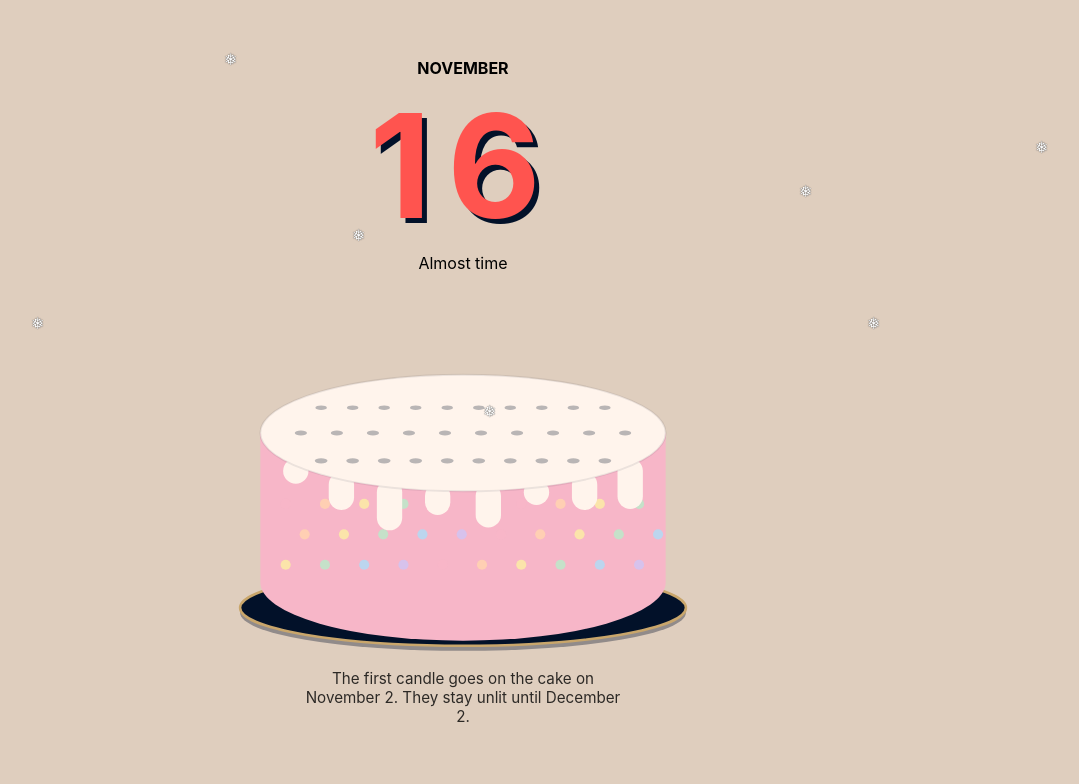
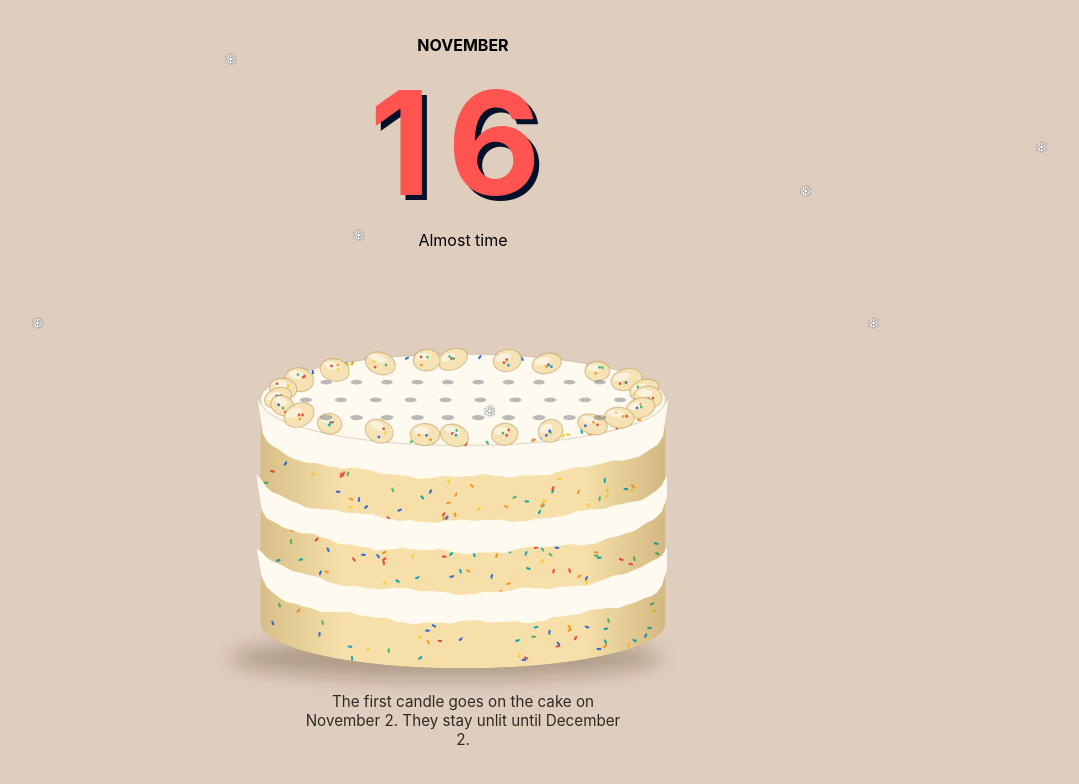
Before and after one commit to josue-rojas/advent-calendar, a React (Create React App) app: page / in a window 1280 px wide. Shown: the top 784 px of the page, without its empty margins (177-1256 px from the left). Built offline with nearby package versions, Linux system fonts and the light colour scheme.

Commit message:
change cake

```diff
--- a/src/Cake.css
+++ b/src/Cake.css
@@ -19,12 +19,12 @@
   opacity: 0.8;
 }
 
-.plate { fill: rgba(2, 17, 41, 0.35); }
-.plateRim { fill: rgb(2, 17, 41); stroke: #c9a66b; stroke-width: 2; }
-.sponge { fill: #f7b6c8; }
-.dot { opacity: 0.9; }
-.frosting { fill: #fff4ec; }
-.frostingEdge { fill: none; stroke: rgba(2, 17, 41, 0.08); stroke-width: 1.5; }
+.shadow { fill: rgba(60, 40, 10, 0.28); }
+.sponge { fill: #f6dfa8; }
+.frosting { fill: #fffaf0; }
+.frostingEdge { fill: none; stroke: rgba(120, 90, 40, 0.14); stroke-width: 1.2; }
+.crumb { fill: #f5e3b6; stroke: rgba(170, 128, 58, 0.4); stroke-width: 0.9; }
+.crumbShine { fill: rgba(255, 255, 255, 0.55); }
 
 .hole { fill: rgba(2, 17, 41, 0.28); }
 .currentRing { fill: none; stroke: rgb(255, 84, 79); stroke-width: 1.6; }
--- a/src/Cake.tsx
+++ b/src/Cake.tsx
@@ -4,17 +4,18 @@ import { RunwayDay, startOfDay } from './dates';
 
 const WAX = ['#f7b6c8', '#ffd2b0', '#fbe9a6', '#bfe6c9', '#b5d8f2', '#d3c3f0'];
 
-// Geometry (SVG user units, viewBox 0 0 360 300). The cake top is an ellipse centered at (180, 120).
+// Geometry (SVG user units, viewBox 0 0 360 336). The cake top is an ellipse centered at (180, 112).
 const CX = 180;
-const TOP_Y = 120;
+const TOP_Y = 112;
 const RX = 160;
-const RY = 46;
+const RY = 36;
+const BOTTOM_Z = 288; // height (at the cake's centerline) of the bottom edge
 const PER_ROW = 10;
 // Three rows of ten candles: back, middle, front. Rows nearer the front are a touch bigger.
 const ROWS = [
-  { y: 100, half: 112, scale: 0.9 },
-  { y: 120, half: 128, scale: 0.96 },
-  { y: 142, half: 112, scale: 1 },
+  { y: 98, half: 108, scale: 0.9 },
+  { y: 112, half: 124, scale: 0.96 },
+  { y: 126, half: 108, scale: 1 },
 ];
 
 function slot(n: number) {
@@ -24,19 +25,102 @@ function slot(n: number) {
   return { x: CX - half + (2 * half * col) / (PER_ROW - 1), y, scale };
 }
 
-function rimY(x: number) {
+// ---- The cake itself: a naked confetti cake (speckled sponge, thick uneven cream, crumb ring) ----
+
+/** y of the front edge of a horizontal slice of the cylinder at height z, at x. */
+function frontY(z: number, x: number) {
   const t = (x - CX) / RX;
-  return TOP_Y + RY * Math.sqrt(Math.max(0, 1 - t * t));
+  return z + RY * Math.sqrt(Math.max(0, 1 - t * t));
 }
 
-// Static decoration, computed once.
-const DRIPS = [48, 84, 122, 160, 200, 238, 276, 312].map((x, i) => ({ x, h: 14 + ((i * 7) % 5) * 5 }));
-const DOTS: { x: number; y: number; c: number }[] = [];
-[176, 200, 224].forEach((y, r) => {
-  for (let i = 0; i < 10; i++) {
-    DOTS.push({ x: 40 + i * 31 + (r % 2 ? 15 : 0), y, c: (i + r) % WAX.length });
+function wobble(x: number, seed: number, amp: number) {
+  return amp * (0.55 * Math.sin(x * 0.07 + seed) + 0.3 * Math.sin(x * 0.19 + seed * 2.3) + 0.15 * Math.sin(x * 0.43 + seed * 5.1));
+}
+
+/** A band of cream between heights z1 and z2 with hand-spread, uneven edges and rounded ends. */
+function bandPath(z1: number, z2: number, seed: number, ampUp: number, ampLo: number, squish: number) {
+  const xs: number[] = [];
+  for (let x = CX - RX - squish; x <= CX + RX + squish + 0.1; x += 4) xs.push(x);
+  // Thickness eases to zero at the very ends so the cream bulges out and closes in a round cap.
+  const thick = (x: number) => {
+    const t = Math.min(1, Math.abs(x - CX) / (RX + squish));
+    return Math.sqrt(1 - Math.pow(t, 60));
+  };
+  const up = xs.map((x) => `${x.toFixed(1)} ${(frontY(z1, x) + wobble(x, seed, ampUp)).toFixed(1)}`);
+  const lo = xs
+    .slice()
+    .reverse()
+    .map((x) => `${x.toFixed(1)} ${(frontY(z1 + (z2 - z1) * thick(x), x) + wobble(x, seed + 9, ampLo) * thick(x)).toFixed(1)}`);
+  return `M${up.join(' L')} L${lo.join(' L')} Z`;
+}
+
+function rng(seed: number) {
+  let a = seed;
+  return () => {
+    a = (a + 0x6d2b79f5) | 0;
+    let t = Math.imul(a ^ (a >>> 15), 1 | a);
+    t = (t + Math.imul(t ^ (t >>> 7), 61 | t)) ^ t;
+    return ((t ^ (t >>> 14)) >>> 0) / 4294967296;
+  };
+}
+
+const CONFETTI = ['#e8503f', '#16a9b8', '#3b6fd6', '#f39a2b', '#f6cf3a', '#4fb872'];
+
+interface Sprinkle { x: number; y: number; a: number; c: string; w: number; h: number }
+
+const BODY_SPRINKLES: Sprinkle[] = (() => {
+  const r = rng(30);
+  const out: Sprinkle[] = [];
+  for (let i = 0; i < 200; i++) {
+    const x = 24 + r() * 312;
+    const z = 140 + r() * (BOTTOM_Z - 142);
+    out.push({ x, y: frontY(z, x), a: r() * 180, c: CONFETTI[Math.floor(r() * CONFETTI.length)], w: 1.7, h: 3.8 });
   }
-});
+  return out;
+})();
+
+const TOP_SPRINKLES: Sprinkle[] = (() => {
+  const r = rng(7);
+  const out: Sprinkle[] = [];
+  for (let i = 0; i < 40; i++) {
+    const ang = r() * Math.PI * 2;
+    const k = 0.9 + r() * 0.08;
+    out.push({ x: CX + Math.cos(ang) * RX * k, y: TOP_Y + Math.sin(ang) * RY * k, a: r() * 180, c: CONFETTI[Math.floor(r() * CONFETTI.length)], w: 1.7, h: 3.6 });
+  }
+  return out;
+})();
+
+const CRUMBS = (() => {
+  const r = rng(11);
+  const n = 24;
+  const list = [];
+  for (let i = 0; i < n; i++) {
+    const ang = ((i + (r() - 0.5) * 0.5) / n) * Math.PI * 2;
+    const x = CX + Math.cos(ang) * (RX - 14);
+    const y = TOP_Y - 2 + Math.sin(ang) * (RY - 6);
+    const rx = 9.5 + r() * 3;
+    const ry = 7.5 + r() * 2.2;
+    const rot = (r() - 0.5) * 50;
+    const specks = [0, 1, 2].map(() => ({ dx: (r() - 0.5) * rx, dy: (r() - 0.5) * ry, c: CONFETTI[Math.floor(r() * CONFETTI.length)] }));
+    list.push({ x, y, rx, ry, rot, specks });
+  }
+  return list.sort((a, b) => a.y - b.y); // back to front so the near crumbs overlap the far ones
+})();
+
+const LIP = bandPath(TOP_Y, 137, 1.3, 0, 2.4, 2);
+const BAND_1 = bandPath(172, 196, 4.1, 2.2, 2.6, 3);
+const BAND_2 = bandPath(228, 252, 7.7, 2.4, 2.6, 3);
+const BODY = `M${CX - RX} ${TOP_Y} A${RX} ${RY} 0 0 0 ${CX + RX} ${TOP_Y} V${BOTTOM_Z} A${RX} ${RY} 0 0 1 ${CX - RX} ${BOTTOM_Z} Z`;
+
+function Sprinkles({ list }: { list: Sprinkle[] }) {
+  return (
+    <>
+      {list.map((s, i) => (
+        <rect key={i} x={s.x - s.w / 2} y={s.y - s.h / 2} width={s.w} height={s.h} rx={s.w / 2} fill={s.c} transform={`rotate(${s.a.toFixed(0)} ${s.x.toFixed(1)} ${s.y.toFixed(1)})`} />
+      ))}
+    </>
+  );
+}
 
 interface CakeProps {
   days: RunwayDay[];
@@ -70,23 +154,52 @@ function Cake({ days, through, finale, lit, currentKey, onSelect }: CakeProps) {
 
   return (
     <div className={`cake ${lit ? 'lit' : ''}`}>
-      <svg viewBox="0 0 360 300" role="group" aria-label="Birthday cake with candles">
-        {/* plate */}
-        <ellipse cx={CX} cy={262} rx={176} ry={30} className="plate" />
-        <ellipse cx={CX} cy={258} rx={176} ry={30} className="plateRim" />
+      <svg viewBox="0 0 360 336" role="group" aria-label="Birthday cake with candles">
+        <defs>
+          <clipPath id="cakeBodyClip">
+            <path d={BODY} />
+          </clipPath>
+          <linearGradient id="cakeSideShade" x1="0" x2="1" y1="0" y2="0">
+            <stop offset="0" stopColor="#6b4a14" stopOpacity="0.22" />
+            <stop offset="0.2" stopColor="#6b4a14" stopOpacity="0" />
+            <stop offset="0.8" stopColor="#6b4a14" stopOpacity="0" />
+            <stop offset="1" stopColor="#6b4a14" stopOpacity="0.26" />
+          </linearGradient>
+          <filter id="cakeShadowBlur" x="-20%" y="-60%" width="140%" height="220%">
+            <feGaussianBlur stdDeviation="7" />
+          </filter>
+        </defs>
 
-        {/* cake body */}
-        <path className="sponge" d={`M${CX - RX} ${TOP_Y} V238 A${RX} ${RY} 0 0 0 ${CX + RX} 238 V${TOP_Y} Z`} />
-        {DOTS.map((d, i) => (
-          <circle key={i} cx={d.x} cy={d.y} r={4} style={{ fill: WAX[d.c] }} className="dot" />
-        ))}
+        {/* soft shadow on the table */}
+        <ellipse cx={CX - 14} cy={BOTTOM_Z + 28} rx={170} ry={17} className="shadow" filter="url(#cakeShadowBlur)" />
 
-        {/* frosting: drips, then the top */}
-        {DRIPS.map((d) => (
-          <rect key={d.x} x={d.x - 10} y={rimY(d.x) - 6} width={20} height={d.h + 6} rx={10} className="frosting" />
-        ))}
+        {/* sponge, confetti, and side shading, clipped to the cake's silhouette */}
+        <g clipPath="url(#cakeBodyClip)">
+          <path d={BODY} className="sponge" />
+          <Sprinkles list={BODY_SPRINKLES} />
+          <rect x={CX - RX} y={TOP_Y - 2} width={RX * 2} height={BOTTOM_Z - TOP_Y + RY + 4} fill="url(#cakeSideShade)" />
+        </g>
+
+        {/* cream layers, spread unevenly so the sponge peeks through */}
+        <path d={BAND_2} className="frosting" />
+        <path d={BAND_1} className="frosting" />
+        <path d={LIP} className="frosting" />
+
+        {/* top of the cake */}
         <ellipse cx={CX} cy={TOP_Y} rx={RX} ry={RY} className="frosting" />
         <ellipse cx={CX} cy={TOP_Y} rx={RX} ry={RY} className="frostingEdge" />
+        <Sprinkles list={TOP_SPRINKLES} />
+
+        {/* ring of cake crumbs around the rim */}
+        {CRUMBS.map((c, i) => (
+          <g key={i} transform={`translate(${c.x.toFixed(1)} ${c.y.toFixed(1)}) rotate(${c.rot.toFixed(0)})`}>
+            <ellipse cx={0} cy={0} rx={c.rx} ry={c.ry} className="crumb" />
+            <ellipse cx={-c.rx * 0.25} cy={-c.ry * 0.35} rx={c.rx * 0.55} ry={c.ry * 0.35} className="crumbShine" />
+            {c.specks.map((sp, j) => (
+              <circle key={j} cx={sp.dx} cy={sp.dy} r={1.1} fill={sp.c} />
+            ))}
+          </g>
+        ))}
 
         {/* candle holes + candles, back row to front row so rows overlap correctly */}
         {days.map((day) => {
```
